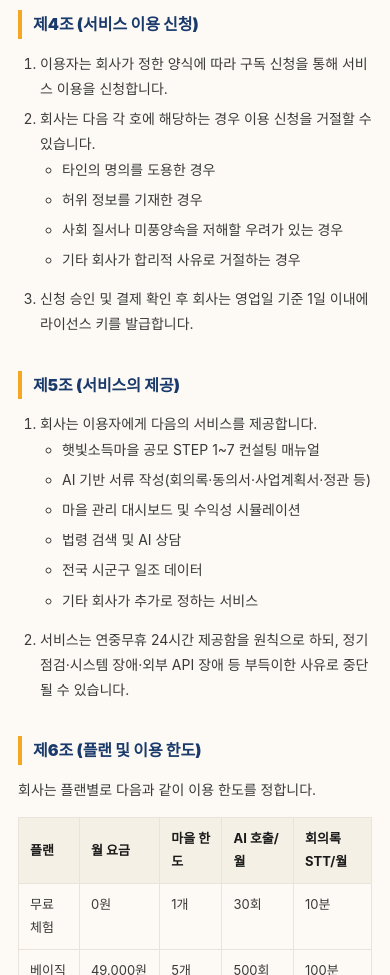
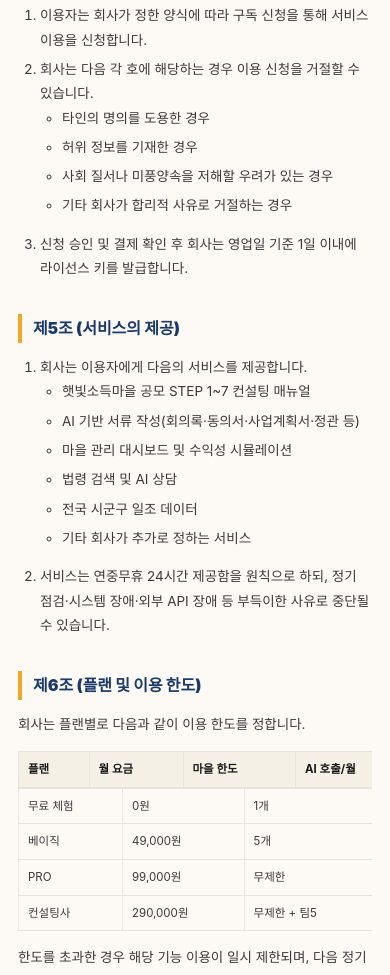
Before and after one commit to w1nter1052/solanavi, a plain HTML site: page SolaNavi_이용약관.html in a window 390 px wide. Shown: the part 1025-2000 px from the top of the page. Drawn offline with Linux system fonts and the light colour scheme; a web font is replaced by a local one.

Commit message:
Add files via upload

```diff
--- a/SolaNavi_이용약관.html
+++ b/SolaNavi_이용약관.html
@@ -37,6 +37,12 @@
     h2{font-size:16px}
     main{padding:24px 18px 60px}
     .nav{padding:11px 14px}
+    /* 표 모바일 — 5컬럼 플랜 표 가로 스크롤 */
+    table{font-size:11.5px;display:block;overflow-x:auto;white-space:nowrap;-webkit-overflow-scrolling:touch}
+    table thead, table tbody{display:table;width:100%;min-width:560px}
+    th,td{padding:7px 9px;white-space:normal}
+    .breadcrumb{font-size:11px}
+    p,li{font-size:13.5px}
   }
 </style>
 </head>
```
